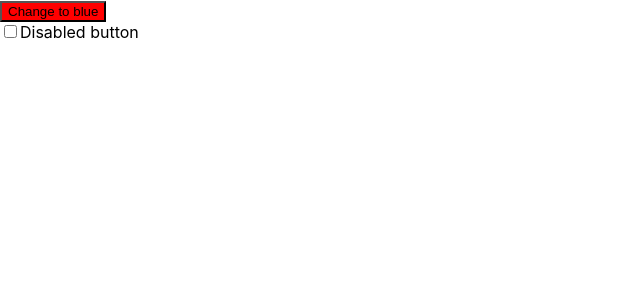
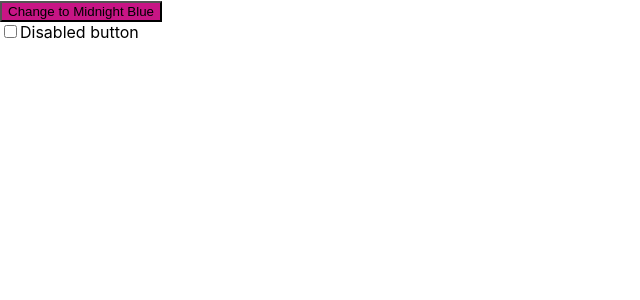
Before and after one commit to AllisonVinicius/React-testing-library, a React (Create React App) app in the folder jest-library/: page / in a window 1280 px wide. Shown: the top 300 px of the page, without its empty margins (0-640 px from the left). Built offline with nearby package versions, Linux system fonts and the light colour scheme.

Commit message:
-update name color

```diff
--- a/jest-library/src/App.js
+++ b/jest-library/src/App.js
@@ -7,11 +7,10 @@
 
 
 function App() {
-  const [buttonColor, setButtonColor] = useState('red');
-const [disabled, setDisabled] = useState(false);
+  const [buttonColor, setButtonColor] = useState('MediumVioletRed');
+  const [disabled, setDisabled] = useState(false);
 
-  const newButtonColor = buttonColor === 'red' ? 'blue' : 'red';
-
+  const newButtonColor = buttonColor === 'MediumVioletRed' ? 'MidnightBlue' : 'MediumVioletRed';
 
   return (
       <div>
@@ -20,7 +19,7 @@
         onClick={() => setButtonColor(newButtonColor)}
         disabled={disabled}
       >
-        Change to {newButtonColor}
+        Change to {replaceCameWithSpaces(newButtonColor)}
       </button>
       <br />
       <input
```
Also changed, not shown: 1 other file (tests, documents, lock files or other folders).
